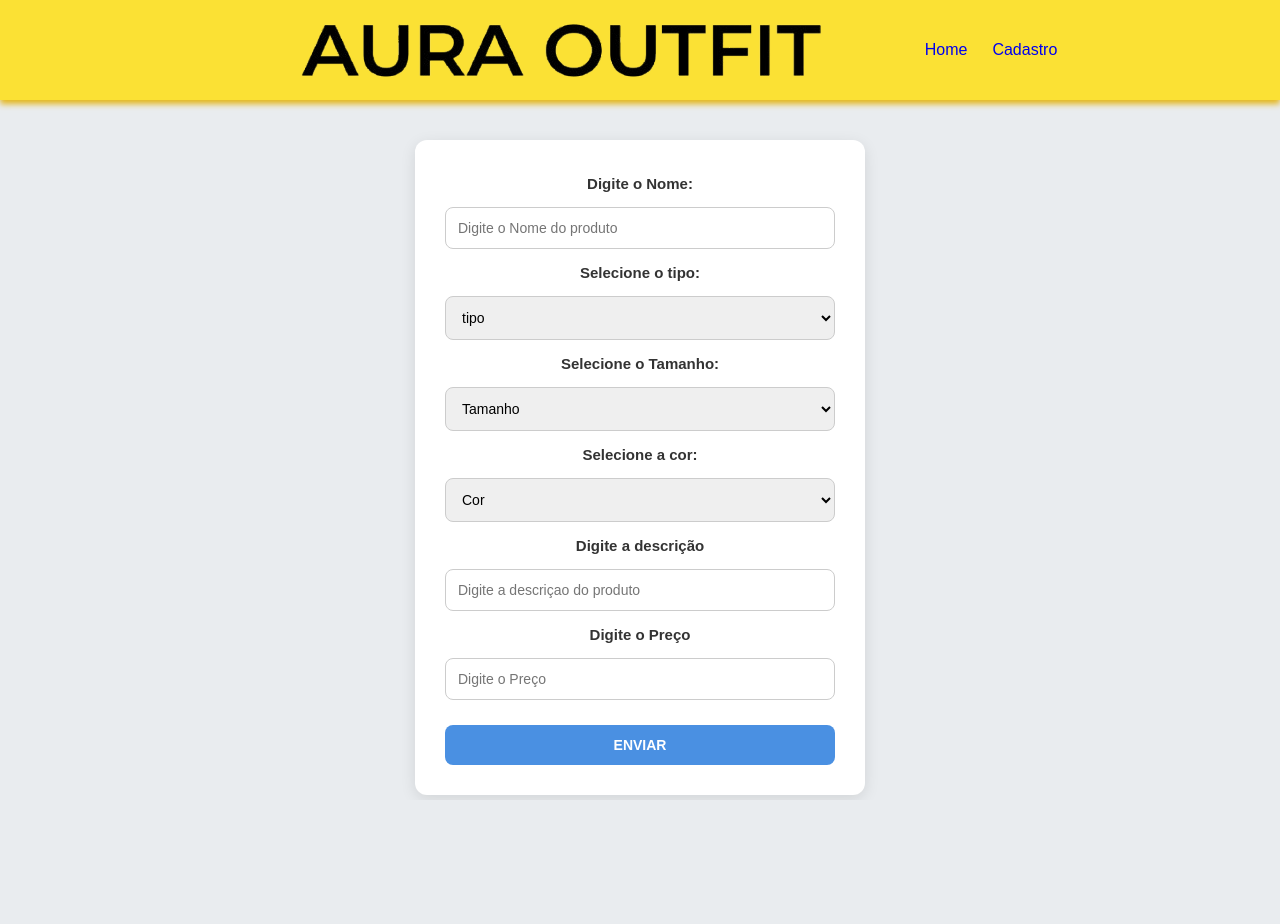
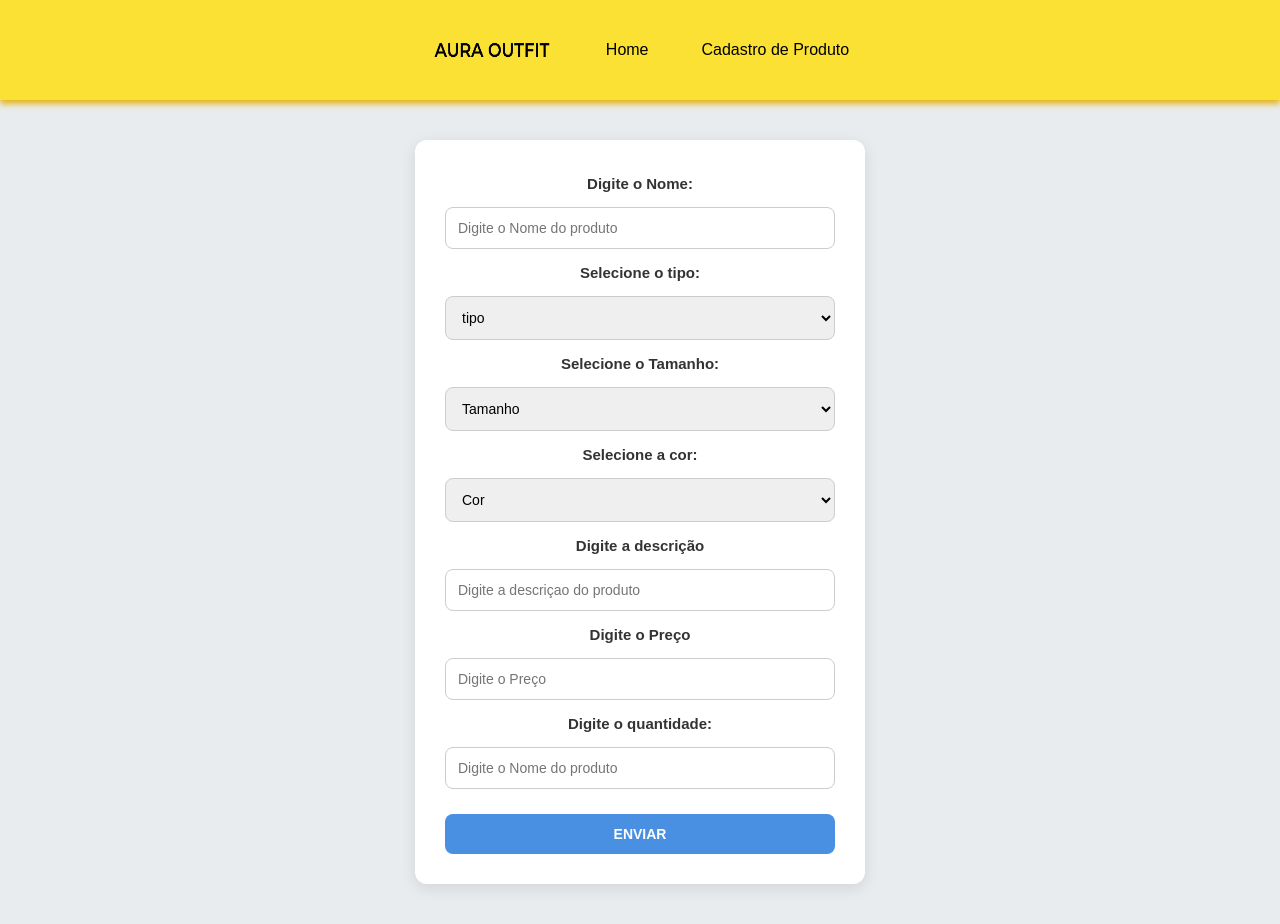
Before and after one commit to SantoAmaroFC/e-commerce-projeto, a React (Vite) app in the folder e-commerce projeto 1 luiz/: page /cadastro in a window 1280 px wide. Before the commit the page ends 800 px from the top, so only its background shows below. Built offline with nearby package versions, Linux system fonts and the light colour scheme.

Commit message:
atualizando

```diff
--- a/e-commerce projeto 1 luiz/src/components/Cadastros.jsx
+++ b/e-commerce projeto 1 luiz/src/components/Cadastros.jsx
@@ -5,7 +5,7 @@ function Cadastro() {
   const [descricao, setDescricao] = useState("")
   const [preco, setPreco] = useState("")
   const [nome, setNome] = useState("")
-
+  const [quantidade, setQuantidade] = useState("")
 
   return (
     <div className='cont-cadastro'>
@@ -68,6 +68,11 @@ function Cadastro() {
         onChange={(e) => setPreco((e.target.value))}
       />
 
+<p className='cad-text'>Digite o quantidade:</p>
+      <input type='Number' className='input-cad' placeholder='Digite o Nome do produto'
+        onChange={(e) => setQuantidade((e.target.value))}
+      />
+
       <button className='input-cad'>ENVIAR</button>
 
     </div>
--- a/e-commerce projeto 1 luiz/src/components/Navbar.css
+++ b/e-commerce projeto 1 luiz/src/components/Navbar.css
@@ -20,3 +20,18 @@
 a{
     text-decoration: none;
 }
+.botoes-nav{
+    border: none;
+    padding: 8px 14px;
+    font-size: 16px;
+    border-radius: 8px;
+    color: inherit;
+    background-color: var(--botoes-nav);
+    cursor: pointer;
+    background: none;
+}
+.logo{
+    display: flex;
+    height: 100px;
+    width: 150px;
+}
--- a/e-commerce projeto 1 luiz/src/components/Navbar.jsx
+++ b/e-commerce projeto 1 luiz/src/components/Navbar.jsx
@@ -5,8 +5,8 @@ function Navbar() {
         <div className="cont-header">
       <nav className="nav">
         <img src="./public/logo_aura_semBG.png"  className="logo" />
-        <Link to="/">Home</Link>
-        <Link to="/cadastro">Cadastro</Link>
+        <Link to="/" className="botoes-nav">Home</Link>
+        <Link to="/cadastro" className="botoes-nav">Cadastro de Produto</Link>
         {/* <Link to="/cadastroconta">CadastroConta</Link> */}
 
     </nav>
```
Also changed, not shown: e-commerce projeto 1 luiz/src/App.css (+0 -13 lines).
